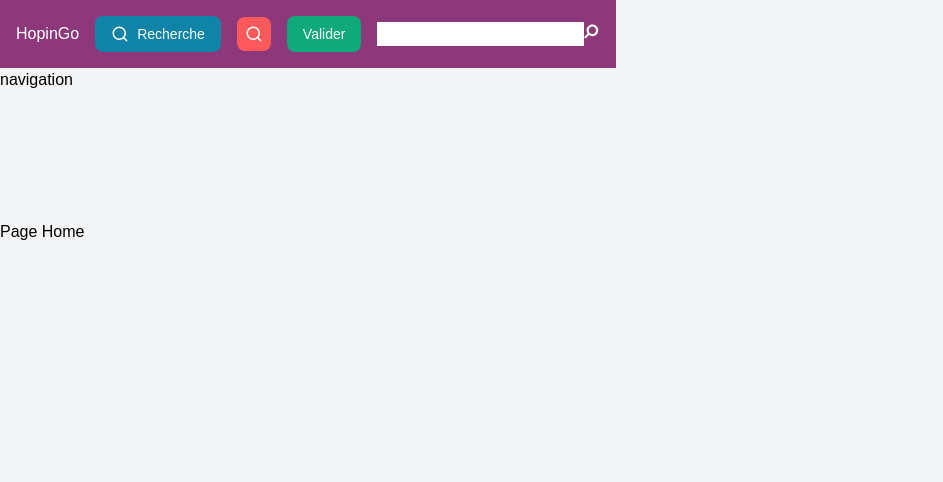
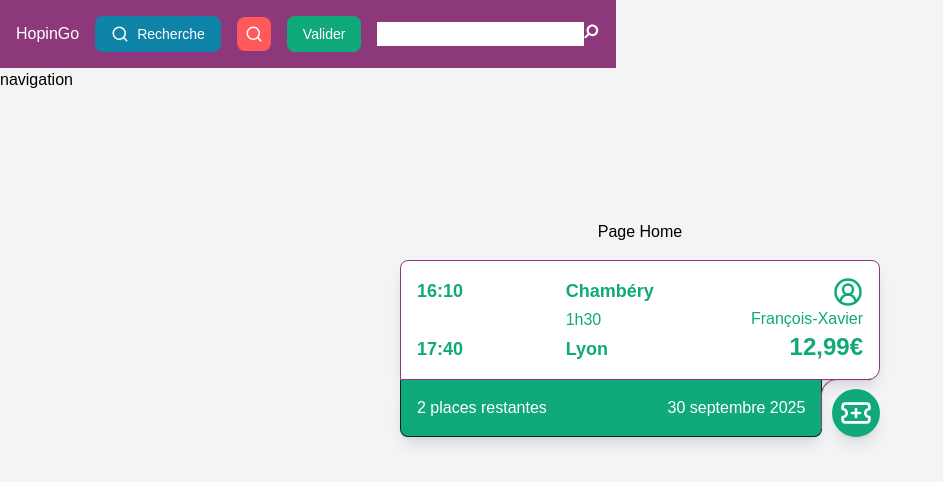
Before and after one commit to WildCodeSchool/2409-wns-rouge-hopin-go, a React app in the folder frontend/: page / in a window 1280 px wide. Shown: the top 482 px of the page, without its empty margins (0-943 px from the left). Built offline with nearby package versions, Linux system fonts and the light colour scheme; no server answers; the HTML template or start-up script is replaced by a standard one.

Commit message:
Refactor button component to use VariantType and add CardTemplate component with dynamic styling

```diff
--- a/frontend/src/components/Button.tsx
+++ b/frontend/src/components/Button.tsx
@@ -1,17 +1,10 @@
 import React from "react";
-
-type ButtonVariant =
-  | "primary"
-  | "secondary"
-  | "validation"
-  | "pending"
-  | "error"
-  | "cancel";
+import { VariantType } from "../types/variantTypes";
 
 type ButtonProps = {
   label?: string;
   type?: "button" | "submit" | "reset";
-  variant?: ButtonVariant;
+  variant?: VariantType;
   icon?: React.ElementType;
   iconSize?: number;
   iconColor?: string;
--- /dev/null
+++ b/frontend/src/components/CardTemplate.tsx
@@ -0,0 +1,95 @@
+import { CircleUserRound, TicketPlus } from "lucide-react";
+import { VariantType } from "../types/variantTypes";
+import Button from "./Button";
+
+type CardTemplateProps = {
+  variant: VariantType;
+};
+
+const CardTemplate: React.FC<CardTemplateProps> = ({ variant = "primary" }) => {
+  let cardTextVariant: string;
+  let cardBackgroundVariant: string;
+  switch (variant) {
+    case "primary":
+      cardTextVariant = "text-primary";
+      cardBackgroundVariant = "bg-primary";
+      break;
+    case "secondary":
+      cardTextVariant = "text-secondary";
+      cardBackgroundVariant = "bg-secondary";
+      break;
+    case "validation":
+      cardTextVariant = "text-validation";
+      cardBackgroundVariant = "bg-validation";
+      break;
+    case "pending":
+      cardTextVariant = "text-pending";
+      cardBackgroundVariant = "bg-pending";
+      break;
+    case "error":
+      cardTextVariant = "text-error";
+      cardBackgroundVariant = "bg-error";
+      break;
+    case "cancel":
+      cardTextVariant = "text-cancel";
+      cardBackgroundVariant = "bg-cancel";
+      break;
+    default:
+      cardTextVariant = "text-primary";
+      cardBackgroundVariant = "bg-primary";
+  }
+  return (
+    <div className="w-full max-w-lg p-4">
+      <div className="flex flex-col items-center justify-center bg-textLight border border-primary rounded-t-lg rounded-br-xl shadow-lg">
+        {/* Row Top */}
+        <div className="grid grid-cols-3 w-full p-4">
+          {/* Time departure/arrival */}
+          <div
+            className={`flex flex-col justify-between ${cardTextVariant} text-lg font-bold`}
+          >
+            <p>16:10</p>
+            <p>17:40</p>
+          </div>
+          {/* City departure/arrival + Travel Time */}
+          <div className={`flex flex-col justify-between ${cardTextVariant}`}>
+            <p className=" text-lg font-bold">Chambéry</p>
+            <p>1h30</p>
+            <p className=" text-lg font-bold">Lyon</p>
+          </div>
+          {/* Driver + Price */}
+          <div
+            className={`flex flex-col justify-between items-end ${cardTextVariant}`}
+          >
+            <div className="flex flex-col items-end">
+              <CircleUserRound size={30} />
+              <p>François-Xavier</p>
+            </div>
+            <p className="text-2xl font-bold">12,99€</p>
+          </div>
+        </div>
+      </div>
+      {/* Row Bottom */}
+      <div className="relative z-10 flex justify-between items-center gap-4">
+        <div
+          className={`flex ${cardBackgroundVariant} border-b border-x border-textDark rounded-b-lg justify-between w-[88%] self-start p-4 text-textLight shadow-lg`}
+        >
+          <p>2 places restantes</p>
+          <p>30 septembre 2025</p>
+        </div>
+
+        {/* Fausse encoche */}
+        <div className="absolute right-0 bottom-0 z-0 w-[50px] h-[50px] -translate-x-[9px]  -translate-y-2  rounded-tl-2xl border-l border-t border-primary" />
+        <span className="absolute right-0 bottom-0 z-10 ">
+          <Button
+            icon={TicketPlus}
+            variant={variant}
+            iconSize={32}
+            className="!rounded-full shadow-lg"
+          />
+        </span>
+      </div>
+    </div>
+  );
+};
+
+export default CardTemplate;
--- a/frontend/src/pages/Home.tsx
+++ b/frontend/src/pages/Home.tsx
@@ -1,5 +1,12 @@
+import CardTemplate from "../components/CardTemplate";
+
 const Home = () => {
-  return <div>Page Home</div>;
+  return (
+    <div className="flex flex-col items-center justify-center">
+      Page Home
+      <CardTemplate variant="validation" />
+    </div>
+  );
 };
 
 export default Home;
--- /dev/null
+++ b/frontend/src/types/variantTypes.ts
@@ -0,0 +1,7 @@
+export type VariantType =
+  | "primary"
+  | "secondary"
+  | "validation"
+  | "pending"
+  | "error"
+  | "cancel";
```
Also changed, not shown: frontend/public/card-template.svg (added), frontend/src/types.ts (deleted), 1 other file (tests, documents, lock files or other folders).
